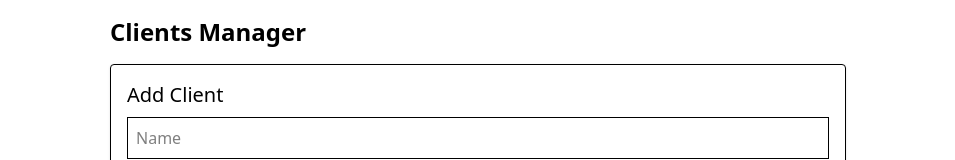
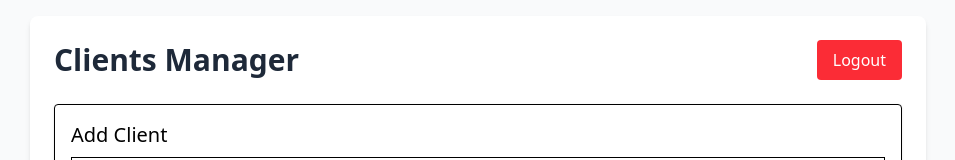
Before and after one commit to KacperOmen/projekt-CRUD-Kacper-Omen, a React (Vite) app in the folder frontend/: page /clients in a window 1280 px wide. Shown: the top 160 px of the page, without its empty margins (162-1117 px from the left). Built offline with nearby package versions, Linux system fonts and the light colour scheme; no server answers.

Commit message:
Aktualizacja ClientsPage o nowy design oraz możliwość wylogowania

```diff
--- a/frontend/src/pages/ClientsPage.jsx
+++ b/frontend/src/pages/ClientsPage.jsx
@@ -1,7 +1,11 @@
-import { useState, useEffect } from "react";
+import ClientForm from "../components/ClientForm";
 import ClientList from "../components/ClientList";
-import ClientForm from "../components/ClientForm";
 import { getClients, createClient, updateClient, deleteClient } from "../api";
+import {useState, useEffect, useContext} from 'react'
+import { toast } from "react-toastify";
+import axios from "axios";
+import { useNavigate } from "react-router-dom";
+import { AppContext } from "../context/AppContext.jsx";
 
 export default function ClientsPage() {
     const [clients, setClients] = useState([]);
@@ -48,19 +52,55 @@ export default function ClientsPage() {
         }
     };
 
+    const {AUTH_API_URL} = useContext(AppContext);
+
+    const navigate = useNavigate();
+
+    const handleLogout = async (e) => {
+        try {
+            e.preventDefault();
+
+            axios.defaults.withCredentials = true;
+
+            const {data} = await axios.post(`${AUTH_API_URL}/logout`);
+
+            if (data.success) {
+                navigate('/');
+            }
+            else {
+                toast.error(data.message)
+            }
+        } catch (error) {
+            toast.error(error.message)
+        }
+    }
+
+
     return (
-    <div className="max-w-3xl mx-auto p-4">
-      <h1 className="text-2xl font-bold mb-4">Clients Manager</h1>
+        <div className="min-h-screen bg-gray-50 p-4 flex flex-col items-center">
+            <div className="w-full max-w-4xl bg-white p-6 rounded-lg shadow-md">
+                <div className="flex justify-between items-center mb-6">
+                    <h1 className="text-3xl font-bold text-gray-800">Clients Manager</h1>
+                    <button
+                        onClick={handleLogout}
+                        className="bg-red-500 text-white px-4 py-2 rounded hover:bg-red-600 transition-colors"
+                    >
+                        Logout
+                    </button>
+                </div>
+
                 <ClientForm
                     onCreate={handleCreate}
                     onUpdate={handleUpdate}
                     editingClient={editingClient}
                 />
+
                 <ClientList
                     clients={clients}
                     onEdit={setEditingClient}
                     onDelete={handleDelete}
                 />
             </div>
-  );
+        </div>
+    )
 }
```
Lines whose indentation alone changed are shown as unchanged.
